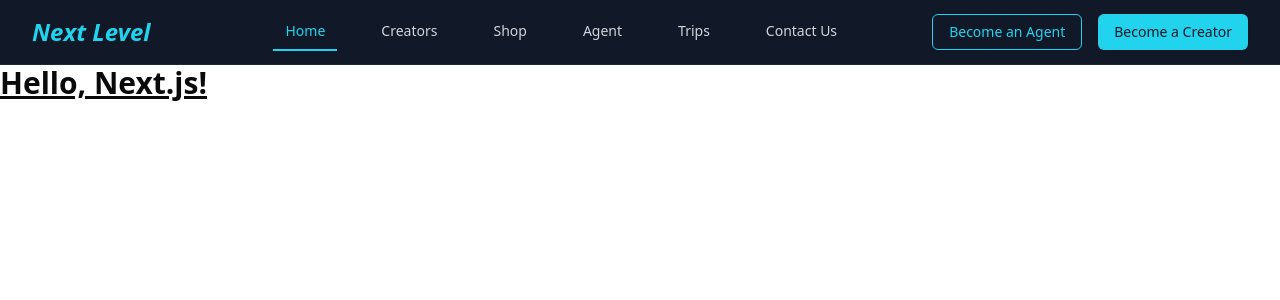
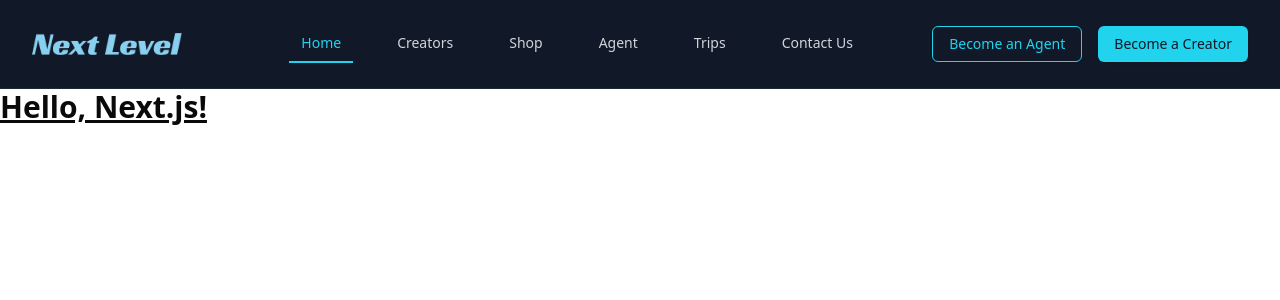
Before and after one commit to fsdteam8/amedka05-frontend, a Next.js app: page / in a window 1280 px wide. Shown: the top 300 px of the page. Built offline with nearby package versions, Linux system fonts and the light colour scheme.

Commit message:
add navbar

```diff
--- a/src/components/Shared/Navbar.tsx
+++ b/src/components/Shared/Navbar.tsx
@@ -4,45 +4,51 @@ import { useState } from "react"
 import { Button } from "@/components/ui/button"
 import { Menu, X } from "lucide-react"
 import { cn } from "@/lib/utils"
+import Image from "next/image"
+import { usePathname } from "next/navigation" // ✅
 
 export function Navbar() {
   const [isOpen, setIsOpen] = useState(false)
+  const pathname = usePathname() // ✅ current route
 
   const navItems = [
-    { name: "Home", href: "#", active: true },
-    { name: "Creators", href: "#creators" },
-    { name: "Shop", href: "#shop" },
-    { name: "Agent", href: "#agent" },
-    { name: "Trips", href: "#trips" },
-    { name: "Contact Us", href: "#contact" },
+    { name: "Home", href: "/" },
+    { name: "Creators", href: "/creators" },
+    { name: "Shop", href: "/shop" },
+    { name: "Agent", href: "/agent" },
+    { name: "Trips", href: "/trips" },
+    { name: "Contact Us", href: "/contact" },
   ]
 
   return (
-    <nav className="bg-gray-900 border-b border-gray-800 sticky top-0 z-50">
+    <nav className="bg-gray-900 border-b border-gray-800 py-3 sticky top-0 z-50">
       <div className="max-w-7xl mx-auto px-4 sm:px-6 lg:px-8">
         <div className="flex items-center justify-between h-16">
           {/* Logo */}
           <div className="flex-shrink-0">
-            <h1 className="text-2xl font-bold text-cyan-400 italic">Next Level</h1>
+            <Image src="/logo.png" alt="Logo" width={150} height={50} />
           </div>
 
           {/* Desktop Navigation */}
           <div className="hidden md:block">
             <div className="ml-10 flex items-baseline space-x-8">
-              {navItems.map((item) => (
+              {navItems.map((item) => {
+                const isActive = pathname === item.href // ✅ check active
+                return (
                   <a
                     key={item.name}
                     href={item.href}
                     className={cn(
-                    "px-3 py-2 text-sm font-medium transition-colors duration-200",
-                    item.active
-                      ? "text-cyan-400 border-b-2 border-cyan-400"
-                      : "text-gray-300 hover:text-cyan-400 hover:border-b-2 hover:border-cyan-400",
+                      "px-3 py-2 text-sm font-medium transition-colors duration-200 border-b-2",
+                      isActive
+                        ? "text-cyan-400 border-cyan-400"
+                        : "text-gray-300 border-transparent hover:text-cyan-400 hover:border-cyan-400"
                     )}
                   >
                     {item.name}
                   </a>
-              ))}
+                )
+              })}
             </div>
           </div>
 
@@ -73,19 +79,24 @@ export function Navbar() {
       {isOpen && (
         <div className="md:hidden">
           <div className="px-2 pt-2 pb-3 space-y-1 sm:px-3 bg-gray-800">
-            {navItems.map((item) => (
+            {navItems.map((item) => {
+              const isActive = pathname === item.href
+              return (
                 <a
                   key={item.name}
                   href={item.href}
                   className={cn(
-                  "block px-3 py-2 text-base font-medium transition-colors duration-200",
-                  item.active ? "text-cyan-400 bg-gray-700" : "text-gray-300 hover:text-cyan-400 hover:bg-gray-700",
+                    "block px-3 py-2 text-base font-medium transition-colors duration-200 rounded-md",
+                    isActive
+                      ? "text-cyan-400 bg-gray-700"
+                      : "text-gray-300 hover:text-cyan-400 hover:bg-gray-700"
                   )}
                   onClick={() => setIsOpen(false)}
                 >
                   {item.name}
                 </a>
-            ))}
+              )
+            })}
             <div className="pt-4 pb-3 border-t border-gray-700">
               <div className="flex flex-col space-y-3 px-3">
                 <Button
@@ -94,7 +105,9 @@ export function Navbar() {
                 >
                   Become an Agent
                 </Button>
-                <Button className="bg-cyan-400 text-gray-900 hover:bg-cyan-500 w-full">Become a Creator</Button>
+                <Button className="bg-cyan-400 text-gray-900 hover:bg-cyan-500 w-full">
+                  Become a Creator
+                </Button>
               </div>
             </div>
           </div>
```
Lines whose indentation alone changed are shown as unchanged.
